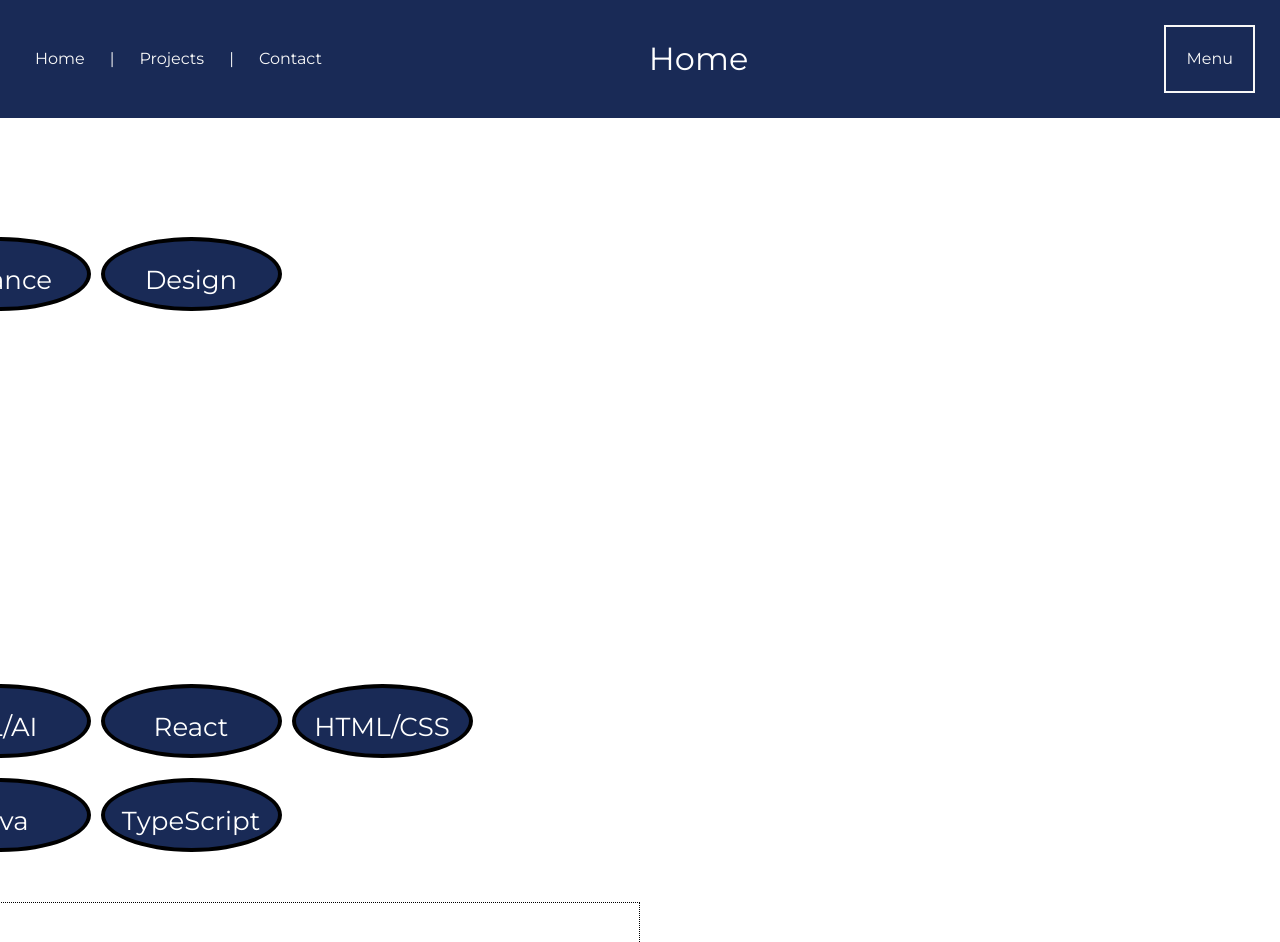
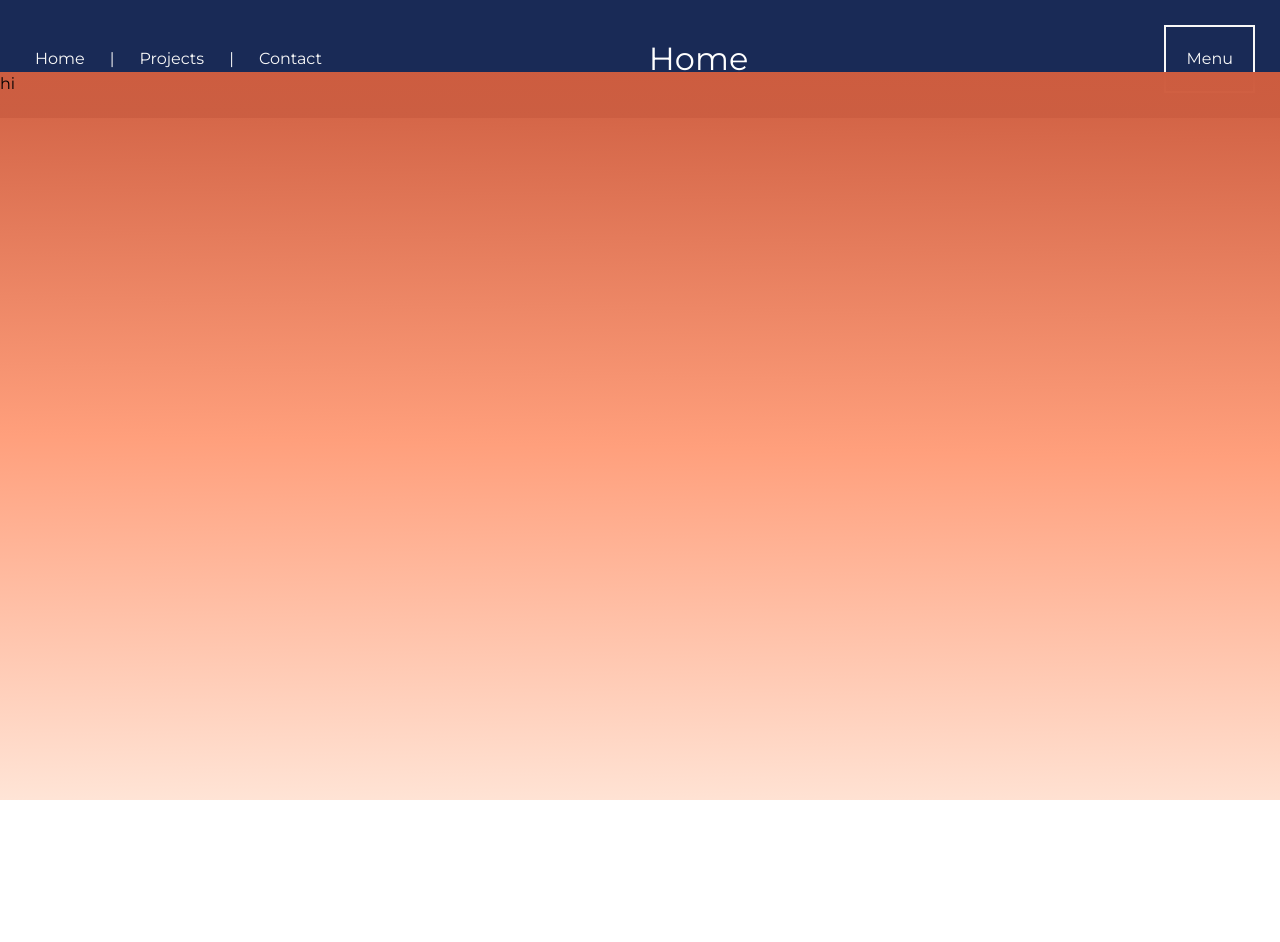
Before and after one commit to emilyjiji/newest-porfolio, a React (Create React App) app: page /projects in a window 1280 px wide. Shown: the top 942 px of the page. After the commit the page ends 800 px from the top, so only its background shows below. Built offline with nearby package versions, Linux system fonts and the light colour scheme.

Commit message:
fixed layout of projects page

```diff
--- a/src/App.js
+++ b/src/App.js
@@ -6,7 +6,7 @@ import {
 import Navbar from './components/Navbar';
 import ProjectsPage from './components/ProjectsPage';
 import HomePage from './components/HomePage';
-// import './index.css';
+ import './index.css';
 
 function App() {
   return (
--- /dev/null
+++ b/src/components/NewProjects.css
@@ -0,0 +1,9 @@
+.allProjects {
+    position: absolute;
+    width: 100%;
+    top: 9%;
+    bottom: 0px;
+    background: linear-gradient(181deg, #CD5C3F 0%,
+    rgba(255, 127, 80, 0.75) 51.39%,
+    #ffb38b59 100%);
+}
--- /dev/null
+++ b/src/components/NewProjects.js
@@ -0,0 +1,15 @@
+import React, { useState, useEffect } from 'react';
+import './NewProjects.css';
+import DottedRectangularLine from './DottedRectangularLine';
+
+export default function NewProjects() {
+    const interestTexts = ['Sustainability', 'Finance', 'Design'];
+    const technologyTextsRow1 = ['Python', 'Angular', 'ML/AI', 'React', 'HTML/CSS'];
+    const technologyTextsRow2 = ['C++', 'Java', 'TypeScript'];
+
+    return (
+       <div className="allProjects">
+       hi
+       </div>
+    );
+}
--- a/src/components/Projects.css
+++ b/src/components/Projects.css
@@ -1,35 +1,55 @@
-.interests {
+.projectPage {
+  display: flex;
+  flex-direction: column;
+  align-items: center;
+  justify-content: center;
   text-align: center;
-    margin-top: 50px; /* Adjust as needed for spacing */
+  background: linear-gradient(
+    181deg,
+    #cd5c3f 0%,
+    rgba(255, 127, 80, 0.75) 51.39%,
+    rgba(255, 179, 139, 0.35) 100%
+  );
 }
 
+
+.interests {
+  margin-top: 50px;
+  display: flex;
+  flex-direction: row;
+  justify-content: center;
+  align-items: center;
+  width: 100vw;
+}
+
+
+
 .interests .title {
-    margin-bottom: 20px; /* Adjust as needed for spacing */
+  margin-bottom: 20px;
 }
 
 .interests .circles {
   display: flex;
   justify-content: center;
   align-items: center;
-    margin-top: 10px; /* Adjust as needed for spacing */
+  margin-top: 10px;
 }
 
 .interests .circle {
   width: 181px;
   height: 74px;
   border-radius: 50%;
-    background-color: #192A56;
-    margin: 0 5px; /* Adjust as needed for spacing */
+  background-color: #192a56;
+  margin: 0 5px;
 }
 
 .technology {
   text-align: center;
-    margin-top: 50px; /* Adjust as needed for spacing */
-
+  margin-top: 50px;
 }
 
 .technology .title {
-    margin-bottom: 20px; /* Adjust as needed for spacing */
+  margin-bottom: 20px;
 }
 
 .technology .circles {
@@ -38,48 +58,70 @@
   align-items: center;
   flex-wrap: wrap;
   margin: 30px;
-    padding-bottom: 0;
 }
-
 
 .technology .row {
   display: flex;
   justify-content: center;
-  margin-bottom: 20px; /* Adjust as needed for spacing between rows */
+  margin-bottom: 20px;
 }
 
 .technology .circle {
   width: 181px;
   height: 74px;
   border-radius: 50%;
-  background-color: #192A56;
-  margin: 0 5px; /* Adjust as needed for spacing between circles */
+  background-color: #192a56;
+  margin: 0 5px;
 }
 
 .circle-text {
-    /* Add styles for the text inside the circle */
-
   display: flex;
+  align-items: center;
+  justify-content: center;
   font-size: 26px;
-
-  }
-  .circle{
-    justify-content: center;
-    text-align: center;
-    align-items: center;
+  color: #ffffff;
 }
 
- /* Option 1: Blue background with white text */
 .circle.selected {
-  background-color: #3D5A80;
-  color: #FFFFFF;
+  background-color: #3d5a80;
 }
 
-.projectPage {
-  /* Your existing styles for the projectPage container */
-  transition: background-color 0.3s ease;
+.line-wrap {
+  display: flex;
+  justify-content: center;
+  align-items: center;
+  margin-top: 20px;
 }
 
-.projectPage.faded {
-  background-color: rgba(0, 0, 0, 0.5); /* Adjust the opacity as needed */
+.rectangle {
+  display: flex;
+  flex-wrap: wrap;
+  justify-content: center;
+  align-items: flex-start;
+  max-width: 1200px;
+  margin-top: 50px;
 }
+
+.project-card {
+  width: 300px;
+  padding: 16px;
+  margin-right: 16px;
+  margin-bottom: 16px;
+  background-color: #ffffff;
+  border-radius: 4px;
+  box-shadow: 0 2px 4px rgba(0, 0, 0, 0.1);
+}
+
+.project-card h3 {
+  font-size: 18px;
+  margin-bottom: 8px;
+}
+
+.project-card p {
+  font-size: 14px;
+  margin-top: 4px;
+}
+
+.project-card:last-child {
+  margin-right: 0;
+}
--- /dev/null
+++ b/src/components/ProjectsPage.css
@@ -0,0 +1,57 @@
+.projectPage {
+  display: flex;
+  flex-direction: column;
+  align-items: center;
+  justify-content: center;
+  text-align: center;
+  height: 100vh;
+  transition: background-color 0.3s ease;
+  background: linear-gradient(181deg, #CD5C3F 0%,
+      rgba(255, 127, 80, 0.75) 51.39%,
+      rgba(255, 179, 139, 0.35) 100%);
+}
+
+.interests {
+  display: flex;
+  flex-direction: column;
+  align-items: center;
+  justify-content: center;
+  margin-top: 50px;
+}
+
+.interests .title {
+  margin-bottom: 20px;
+}
+
+.technology {
+  display: flex;
+  flex-direction: column;
+  align-items: center;
+  justify-content: center;
+  margin-top: 50px;
+}
+
+.technology .title {
+  margin-bottom: 20px;
+}
+
+.technology .circles {
+  display: flex;
+  flex-wrap: wrap;
+  justify-content: center;
+  align-items: center;
+  margin: 30px;
+  padding-bottom: 0;
+}
+
+.technology .row {
+  display: flex;
+  justify-content: center;
+  margin-bottom: 20px;
+}
+
+.circle {
+  display: flex;
+  justify-content: center;
+  align-items: center;
+}
--- a/src/components/ProjectsPage.js
+++ b/src/components/ProjectsPage.js
@@ -1,14 +1,15 @@
 import React from 'react';
 import Navbar from './Navbar';
 import Projects from './Projects';
-// import './ProjectsPage.css';
+import './ProjectsPage.css';
+import NewProjects from './NewProjects';
 
 function ProjectsPage() {
   return (
-    <>
+    <div>
       <Navbar />
-      <Projects />
-    </>
+      <NewProjects />
+    </div>
   );
 }
 
```
Also changed, not shown: src/components/Home.js (+1 -1 lines). Lines whose indentation alone changed are shown as unchanged.
